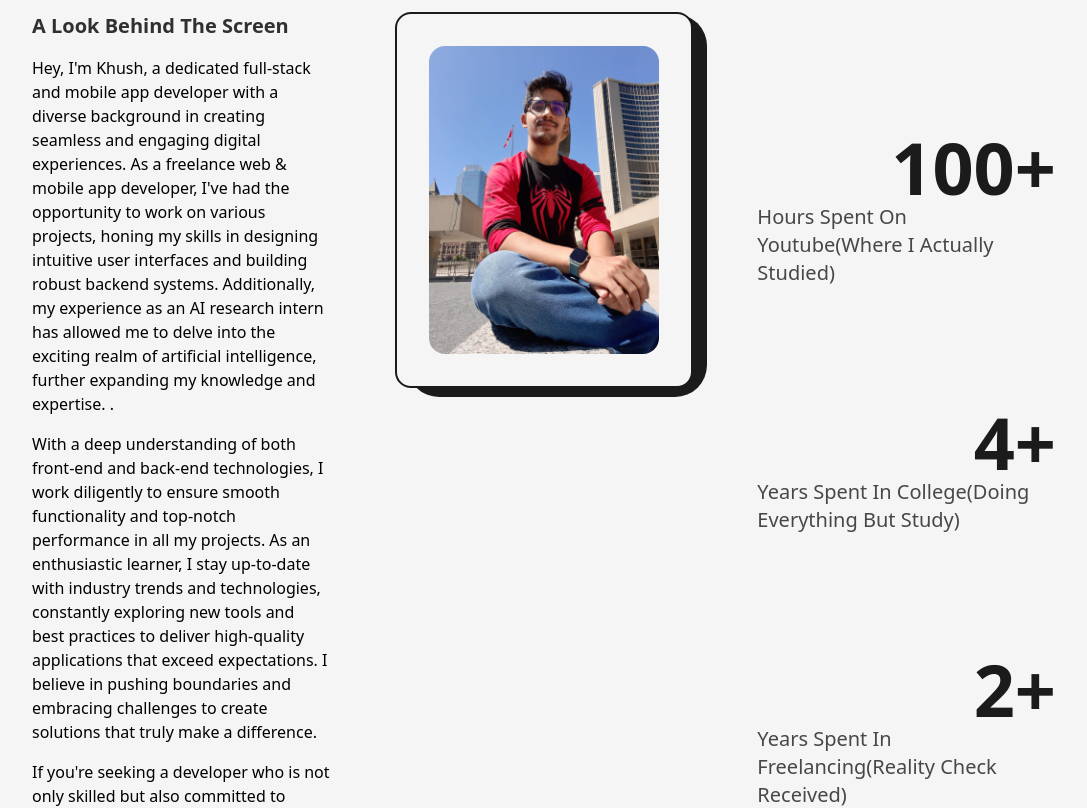
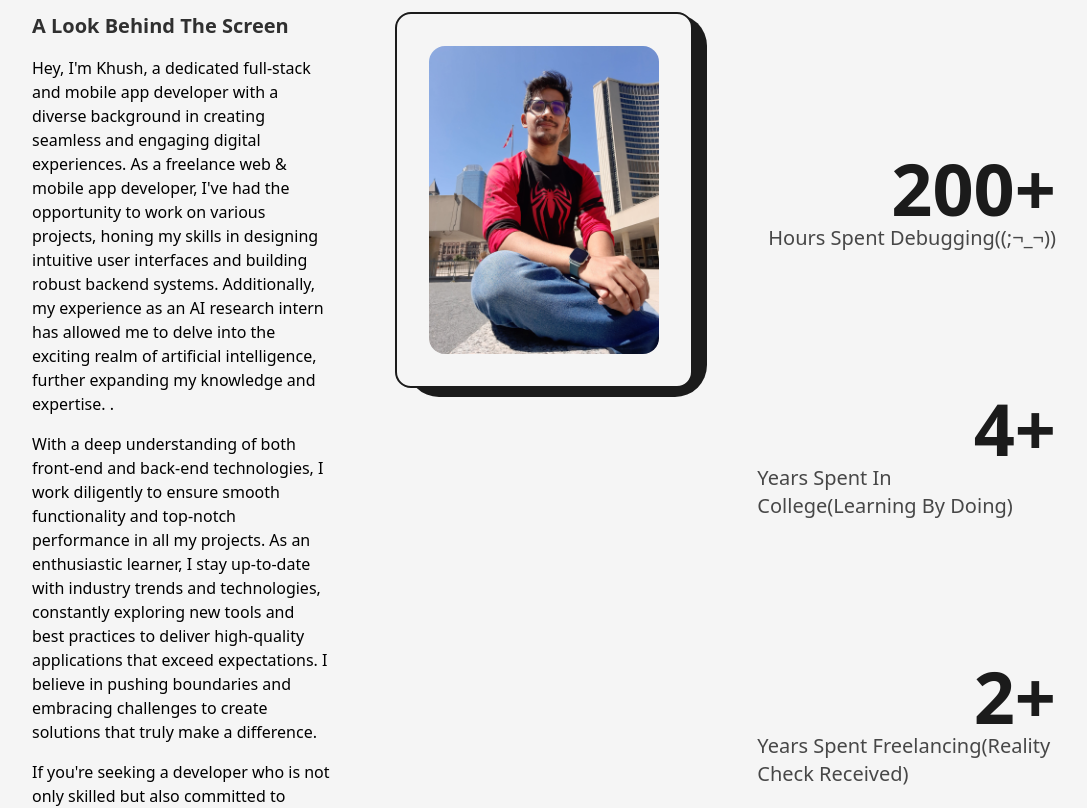
Before and after one commit to lapislazuli21/Portfolio_Website, a Next.js app: page /about in a window 1280 px wide. Shown: the part 300-1108 px from the top of the page, without its empty margins (96-1183 px from the left). Built offline with nearby package versions, Linux system fonts and the light colour scheme.

Commit message:
Update about.js

```diff
--- a/src/pages/about.js
+++ b/src/pages/about.js
@@ -61,21 +61,21 @@ const about = () => {
                     <div className='md:order-3 col-span-3 xl:col-span-9 xl:flex-row xl:items-center xl:justify-center flex flex-col items-end justify-evenly md:flex-wrap text-dark/80 dark:text-light/80'>
                         <div className='flex flex-col items-end xl:items-center justify-center md:my-2'>
                             <span className='text-7xl md:text-6xl sm:text-5xl xs:text-4xl font-semibold text-dark dark:text-light'>
-                                <AnimatedNumbers value={100}/>+
+                                <AnimatedNumbers value={200}/>+
                             </span>
-                            <h2 className='text-xl xl:text-center md:text-lg sm:text-base xs:text-sm font-medium capitalize'>hours spent on youtube(where I actually studied)</h2>
+                            <h2 className='text-xl xl:text-center md:text-lg sm:text-base xs:text-sm font-medium capitalize'>hours spent debugging((;¬_¬))</h2>
                         </div>
                         <div className='flex flex-col items-end xl:items-center justify-center md:my-2'>
                             <span className='text-7xl md:text-6xl sm:text-5xl xs:text-4xl font-semibold text-dark dark:text-light'>
                             <AnimatedNumbers value={4}/>+
                             </span>
-                            <h2 className='text-xl xl:text-center md:text-lg sm:text-base xs:text-sm font-medium capitalize'>years spent in college(doing everything but study)</h2>
+                            <h2 className='text-xl xl:text-center md:text-lg sm:text-base xs:text-sm font-medium capitalize'>years spent in college(learning by doing)</h2>
                         </div>
                         <div className='flex flex-col items-end xl:items-center justify-center md:mt-2'>
                             <span className='text-7xl md:text-6xl sm:text-5xl xs:text-4xl font-semibold text-dark dark:text-light'>
                             <AnimatedNumbers value={2}/>+
                             </span>
-                            <h2 className='text-xl xl:text-center md:text-lg sm:text-base xs:text-sm font-medium capitalize'>years spent in freelancing(reality check received)</h2>
+                            <h2 className='text-xl xl:text-center md:text-lg sm:text-base xs:text-sm font-medium capitalize'>years spent freelancing(reality check received)</h2>
                         </div>
                     </div>
                 </div>
```
